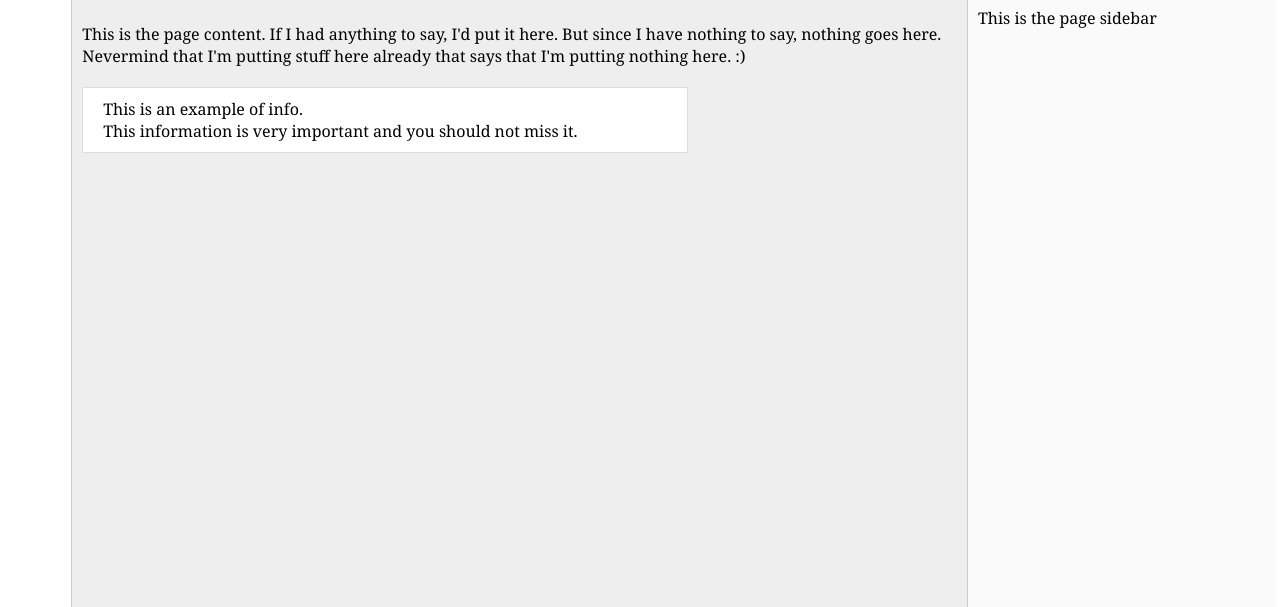
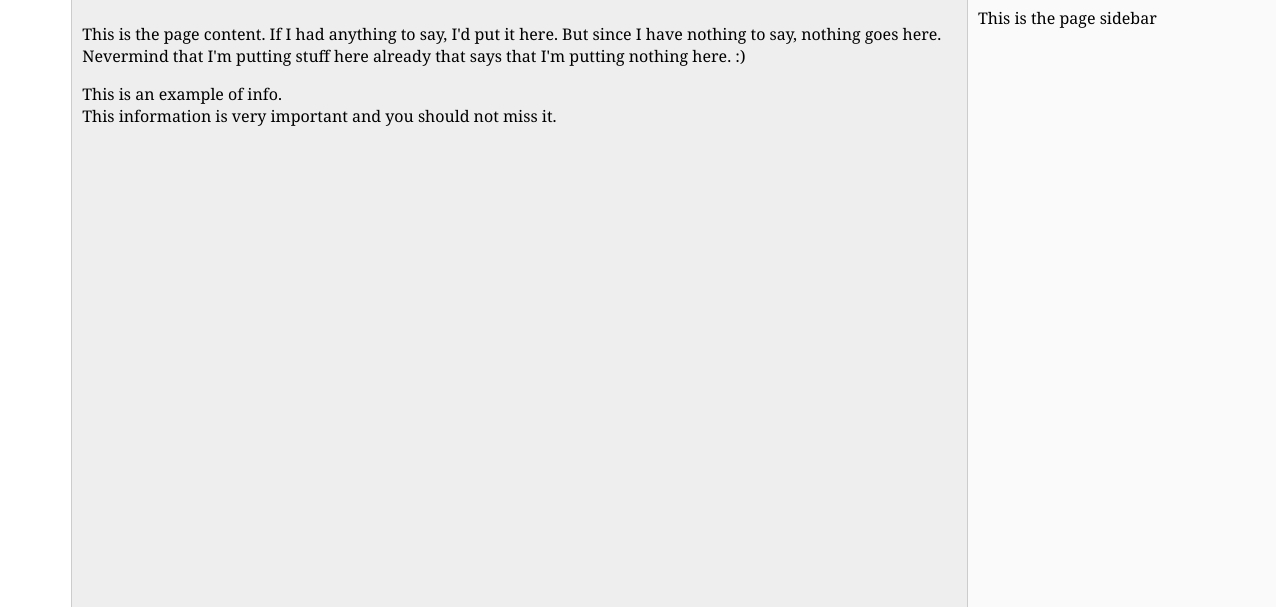
Before and after one commit to deikinoordhoek/Deiki-Page, a plain HTML site: page index.html in a window 1280 px wide. Shown: the part 193-800 px from the top of the page. Drawn offline with Linux system fonts and the light colour scheme.

Commit message:
Change some text for a test.

```diff
--- a/index.html
+++ b/index.html
@@ -13,7 +13,7 @@
 		<div id = "sidebar"> This is the page sidebar</div>
 		<div id = "page">
 			<p>This is the page content. If I had anything to say, I'd put it here. But since I have nothing to say, nothing goes here. Nevermind that I'm putting stuff here already that says that I'm putting nothing here. :)
-			<p><div class = "info">This is an example of info. <br> This information is very important and you should not miss it.</div>
+			<p>This is an example of info. <br> This information is very important and you should not miss it.
 		</div>
 		<div id = "footer"> This is the page footer. <br> (CC-BY-SA) 2010 Victor Noordhoek </div>
 	</body>
```
